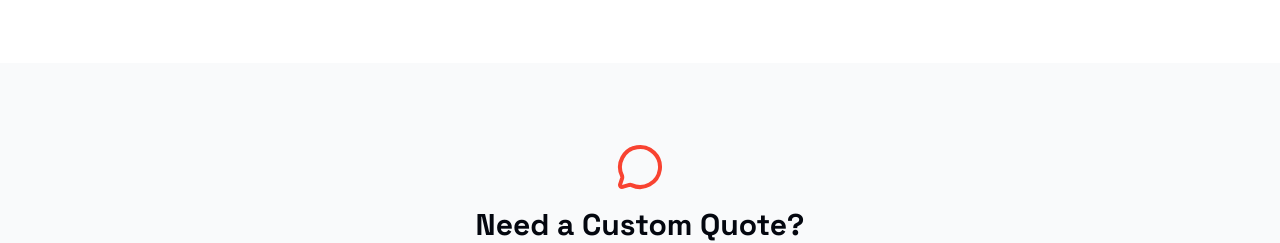
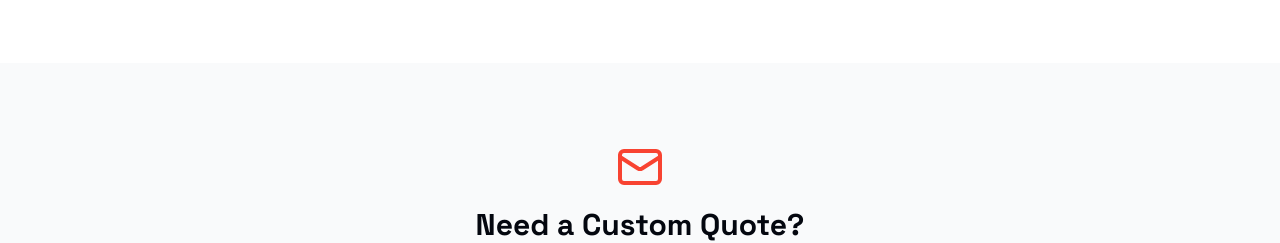
Before and after one commit to Gautam-devops14/Varshait-Groww, a Next.js app: page /pricing in a window 1280 px wide. Shown: the part 1886-2129 px from the top of the page. Built offline with nearby package versions, Linux system fonts and the light colour scheme.

Commit message:
feat: remove MessageCircle icon and update to Mail icon in pricing page
Co-authored-by: Gautam Mali <90802147+Gautam-devops14@users.noreply.github.com>

```diff
--- a/app/pricing/page.tsx
+++ b/app/pricing/page.tsx
@@ -5,7 +5,7 @@ import { Footer } from "@/components/footer"
 import { Button } from "@/components/ui/button"
 import Link from "next/link"
 import { motion } from "framer-motion"
-import { Video, ImageIcon, Film, ArrowRight, Mail, MessageCircle } from "lucide-react"
+import { Video, ImageIcon, Film, ArrowRight, Mail } from "lucide-react"
 
 const pricingItems = [
   {
@@ -188,7 +188,7 @@ export default function PricingPage() {
               transition={{ duration: 0.5 }}
               className="text-center"
             >
-              <MessageCircle className="w-12 h-12 text-accent mx-auto mb-4" />
+              <Mail className="w-12 h-12 text-accent mx-auto mb-4" />
               <h3 className="font-display text-2xl lg:text-3xl font-bold mb-4">
                 Need a Custom Quote?
               </h3>
```
